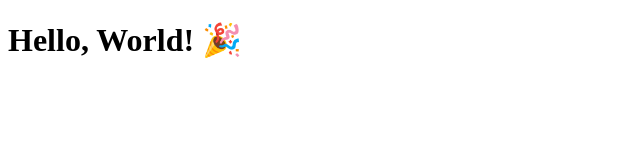
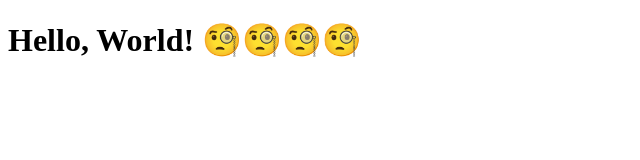
Before and after one commit to antoineissaly/git-finetuning, a plain HTML site: page index.html in a window 1280 px wide. Shown: the whole page, without its empty margins (0-640 px from the left). Drawn offline with Linux system fonts and the light colour scheme.

Commit message:
Monocle here we come!

```diff
--- a/index.html
+++ b/index.html
@@ -3,9 +3,9 @@
 <head>
     <meta charset="UTF-8">
     <meta name="viewport" content="width=device-width, initial-scale=1.0">
-    <title>Hello World 🌍</title>
+    <title>Hello World 🧐🧐🧐🧐</title>
 </head>
 <body>
-    <h1>Hello, World! 🎉</h1>
+    <h1>Hello, World! 🧐🧐🧐🧐</h1>
 </body>
 </html>
```
